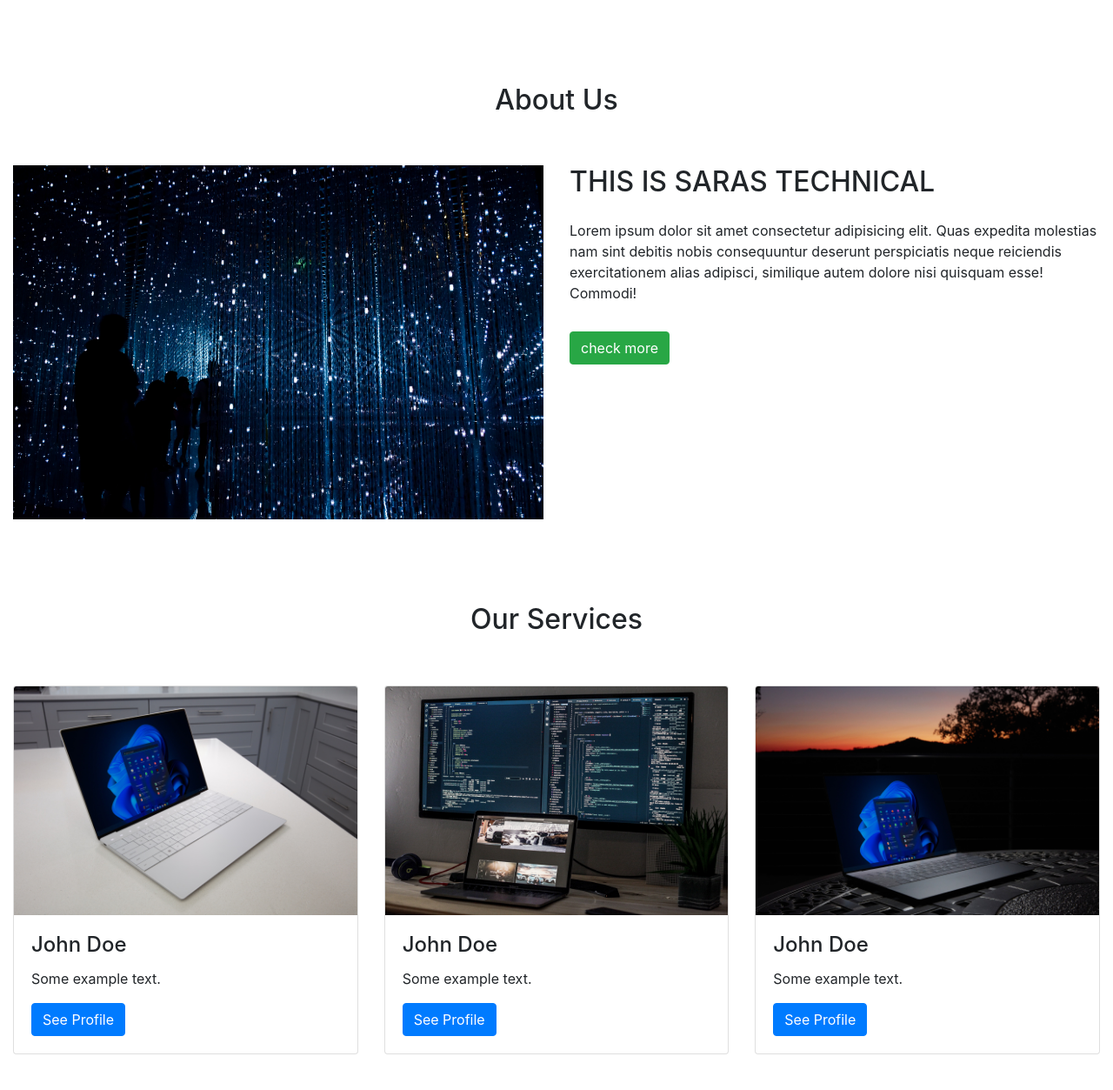
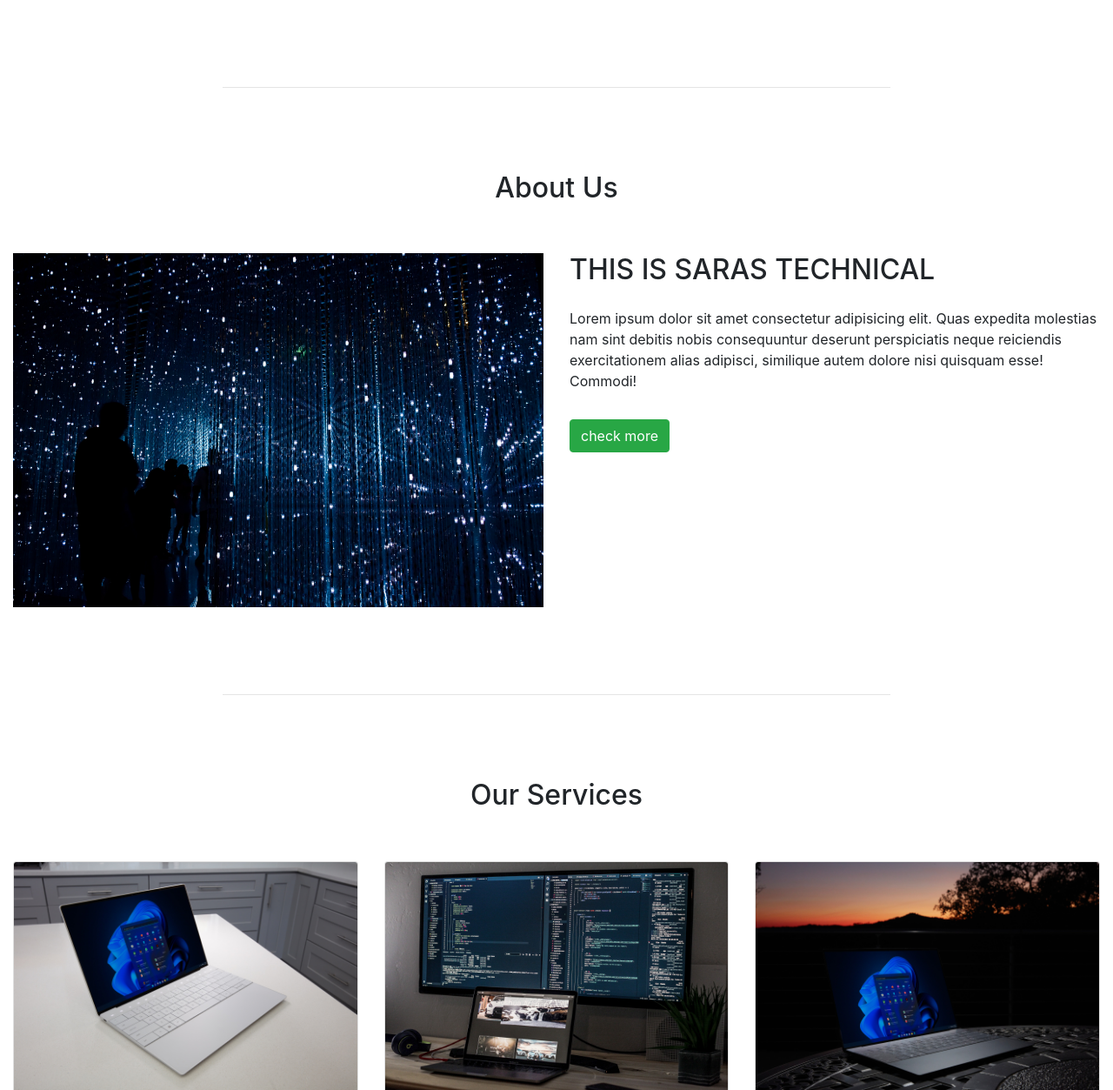
Before and after one commit to rahulkushwaha127/saras_technical, a PHP site: page / in a window 1280 px wide. Shown: the part 1016-2269 px from the top of the page at 87% size. Run offline with PHP 8.4, Linux system fonts and the light colour scheme.

Commit message:
added break line between sections

```diff
--- a/css/style.css
+++ b/css/style.css
@@ -2,6 +2,7 @@
     margin: 0;
     padding: 0;
     box-sizing: border-box;
+
 
 }
 
@@ -23,3 +24,10 @@ body{
 .p p{
     margin-bottom: 0!important;
 }
+.line{
+    width: 60%;
+    margin-left: auto;
+    margin-right: auto;
+    margin-top: 100px;
+
+}
--- a/index.html
+++ b/index.html
@@ -80,7 +80,9 @@
         <span class="carousel-control-next-icon"></span>
     </a>
     </div>
+    <div class="line"><hr/></div>
     <section class="my-5 ">
+
         <div class="py-5">
             <h2 class="text-center">About Us</h2>
         </div>
@@ -101,6 +103,7 @@
         </div>
 
     </section>
+    <div class="line"><hr/></div>
     <section class="my-5 ">
         <div class="py-5">
             <h2 class="text-center">Our Services</h2>
@@ -145,7 +148,7 @@
         </div>
 
     </section>
-
+    <div class="line"><hr/></div>
     <section class="my-5">
         <div class="py-5">
             <h2 class="text-center">Our Gallary</h2>
```
